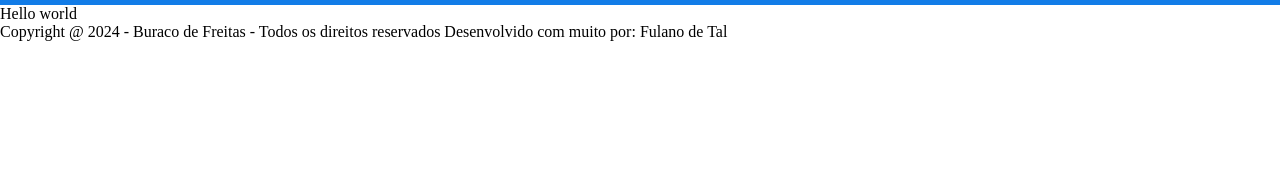
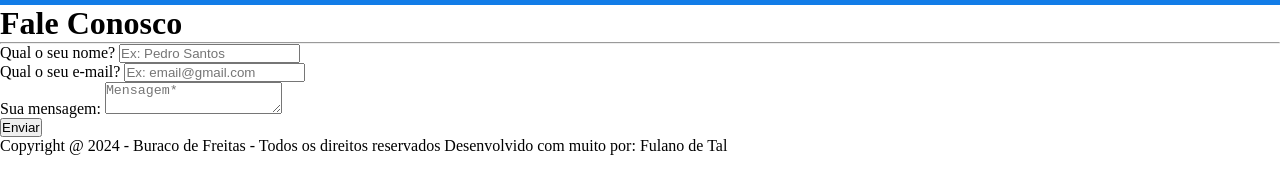
Before and after one commit to MichelNsouza/Atividade-2-web, a plain HTML site: page contato/index.html in a window 1280 px wide. Shown: the part 53-246 px from the top of the page. Drawn offline with Linux system fonts and the light colour scheme; files whose address does not match are found by name.

Commit message:
Update contato

```diff
--- a/contato/index.html
+++ b/contato/index.html
@@ -31,7 +31,30 @@
       </ul>
     </nav>
   </header>
-  Hello world
+
+  <main>
+    <h1>Fale Conosco</h1>
+    <hr>
+    <form class="formulario" method="post">
+
+      <div class="field">
+          <label for="nome">Qual o seu nome?</label>
+          <input type="text" id="nome" name="nome" placeholder="Ex: Pedro Santos" required>
+      </div>
+
+      <div class="field">
+          <label for="email">Qual o seu e-mail?</label>
+          <input type="text" id="email" name="email" placeholder="Ex: email@gmail.com">
+      </div>
+
+      <div class="field">
+          <label for="mensagem">Sua mensagem:</label>
+          <textarea name="mensagem" id="mensagem" placeholder="Mensagem*" required></textarea>
+      </div>
+      <input type="submit" name="acao" value="Enviar">
+    </form>
+  </main>
+
   <footer class="rodape">
     <p class="rodape-paragrafo">Copyright @ 2024 - Buraco de Freitas  - Todos os direitos reservados
       Desenvolvido com muito por: Fulano de Tal</p>
```
